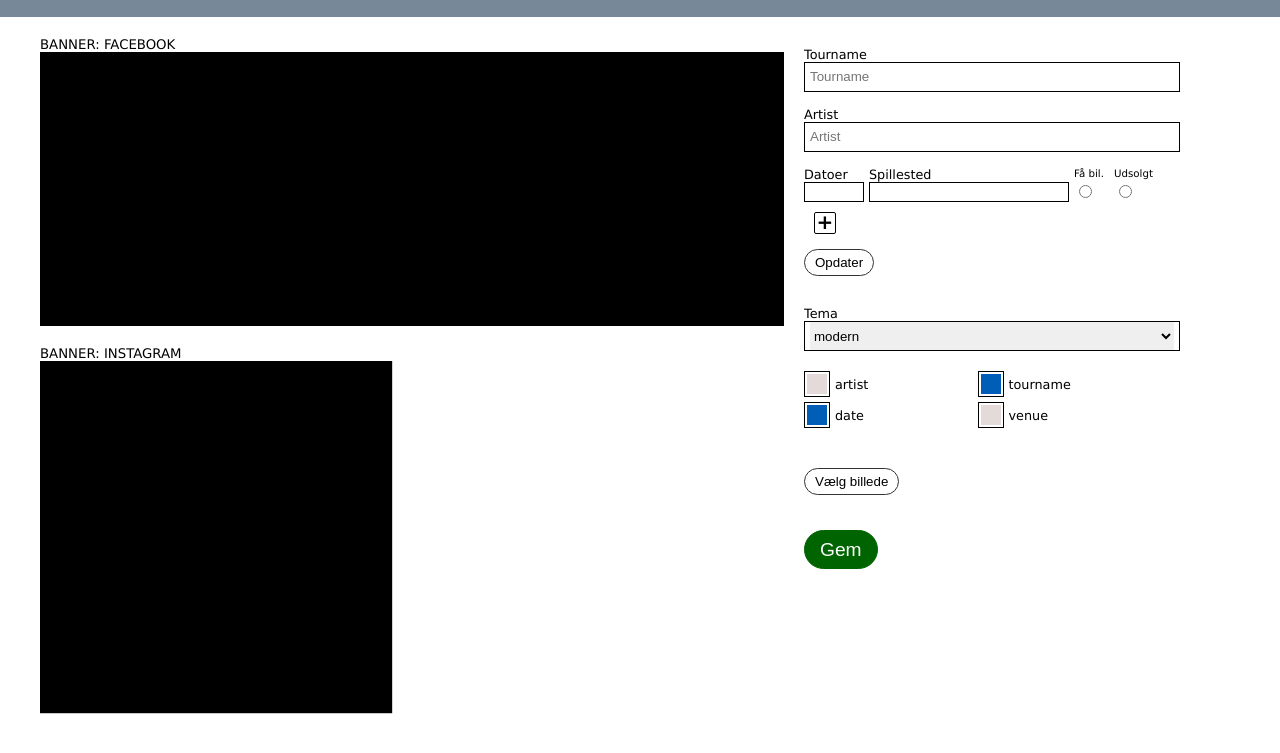
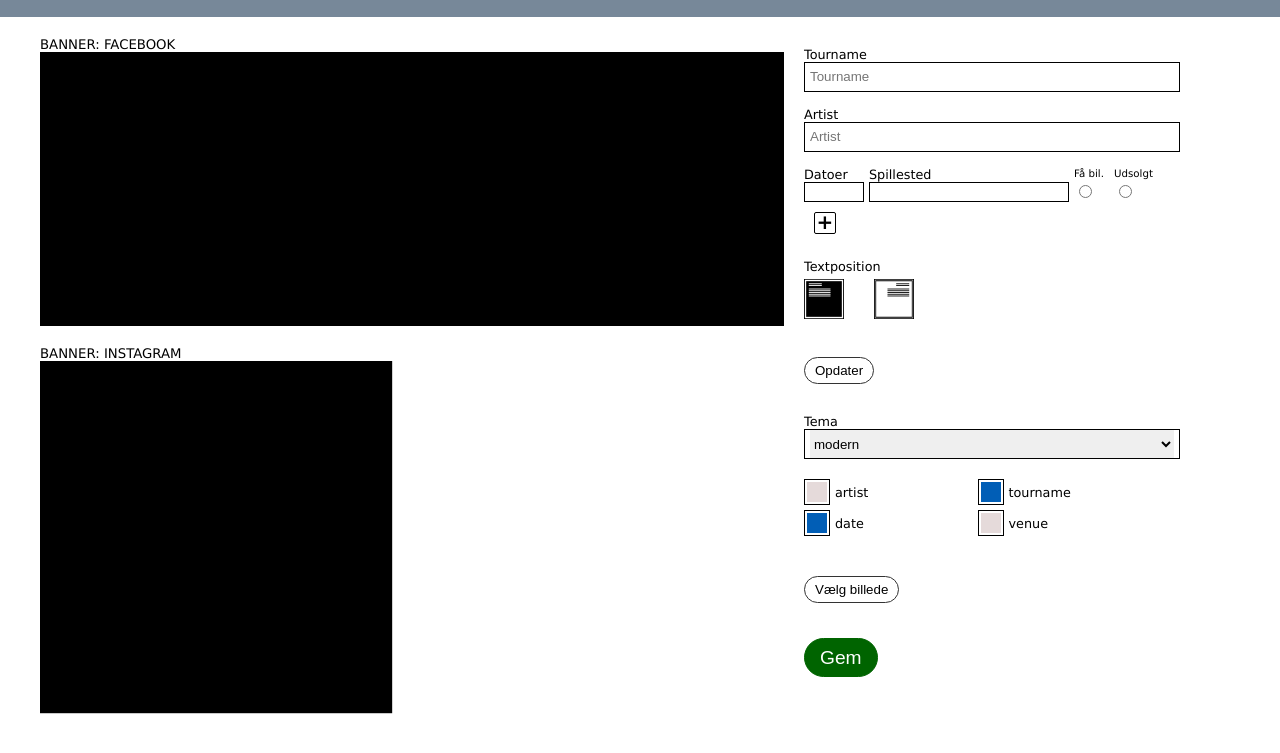
Before and after one commit to tegner/bannerdesigner, a website: page public/index.html in a window 1280 px wide. Shown: the part 61-814 px from the top of the page. Drawn offline with Linux system fonts and the light colour scheme.

Commit message:
textpos stuff

```diff
--- a/public/css/style.css
+++ b/public/css/style.css
@@ -738,3 +738,19 @@ h5 {
   width: 25px;
   height: 25px;
 }
+
+/**
+* Text positioning
+*/
+.button-textpos {
+  cursor: pointer;
+  width: 40px;
+}
+
+.button-textpos[data-chosen] {
+  filter: invert(100%);
+}
+
+.button-textpos--right {
+  transform: scaleX(-1);
+}
--- a/public/notjs/bannerdesigner.js
+++ b/public/notjs/bannerdesigner.js
@@ -396,6 +396,7 @@
     (function (STOREACTIONS) {
         STOREACTIONS["alterTheme"] = "alterTheme";
         STOREACTIONS["imageChange"] = "imageChange";
+        STOREACTIONS["setTextpos"] = "setTextpos";
         STOREACTIONS["setTheme"] = "setTheme";
         STOREACTIONS["setThemeName"] = "setThemeName";
     })(STOREACTIONS || (STOREACTIONS = {}));
@@ -405,6 +406,9 @@
         },
         _a[STOREACTIONS.imageChange] = function (context, payload) {
             context.commit(STOREACTIONS.imageChange, payload);
+        },
+        _a[STOREACTIONS.setTextpos] = function (context, payload) {
+            context.commit(STOREACTIONS.setTextpos, payload);
         },
         _a[STOREACTIONS.setTheme] = function (context, payload) {
             context.commit(STOREACTIONS.setTheme, payload);
@@ -469,12 +473,14 @@
     var STATENAMES;
     (function (STATENAMES) {
         STATENAMES["imageChange"] = "imageChange";
+        STATENAMES["textpos"] = "textpos";
         STATENAMES["theme"] = "theme";
         STATENAMES["themeName"] = "themeName";
     })(STATENAMES || (STATENAMES = {}));
     var defaultTheme = THEMENAMES.modern;
     var state = (_a$2 = {},
         _a$2[STATENAMES.imageChange] = false,
+        _a$2[STATENAMES.textpos] = 'left',
         _a$2[STATENAMES.theme] = themes[defaultTheme],
         _a$2[STATENAMES.themeName] = defaultTheme,
         _a$2);
@@ -489,6 +495,10 @@
         },
         _a$3[STOREACTIONS.imageChange] = function (state, payload) {
             state[STATENAMES.imageChange] = payload;
+            return state;
+        },
+        _a$3[STOREACTIONS.setTextpos] = function (state, payload) {
+            state[STATENAMES.textpos] = payload;
             return state;
         },
         _a$3[STOREACTIONS.setTheme] = function (state, payload) {
@@ -686,31 +696,34 @@
                     fontSize: 45,
                     header: 'Banner: Instagram',
                     height: 900,
-                    left: 20,
+                    left: 40,
                     ratio: 1 / 2.3,
                     top: 20,
                     type: RATIOTYPES.square,
                     width: 900,
+                    xPos: 40,
                 },
                 tall: {
                     fontSize: 36,
                     header: 'Banner: Skyskraper',
                     height: 600,
-                    left: 20,
+                    left: 40,
                     ratio: 16 / 9,
                     top: 20,
                     type: RATIOTYPES.tall,
                     width: 300,
+                    xPos: 40,
                 },
                 wide: {
                     fontSize: 55,
                     header: 'Banner: Facebook',
                     height: 700,
-                    left: 30,
+                    left: 60,
                     ratio: 7 / 19,
                     top: 30,
                     type: RATIOTYPES.wide,
                     width: 1900,
+                    xPos: 60,
                 },
             };
             this.currentCanvas = [];
@@ -726,12 +739,17 @@
             this.setTheme(this.state.theme);
             this.addAll();
             eventhandler.subscribe(STATENAMES.themeName, function (state) {
-                console.log('theme theme theme', state);
+                console.log('themeName themeName themeName', state);
                 _this.setTheme(state[STATENAMES.theme]);
             });
             eventhandler.subscribe(STATENAMES.theme, function (state) {
                 console.log('alter theme alter theme theme', state);
                 _this.setTheme(state[STATENAMES.theme]);
+            });
+            eventhandler.subscribe([STATENAMES.textpos], function (state) {
+                console.log(STATENAMES.textpos, state);
+                _this.state = __assign({}, state);
+                _this.setXPos();
             });
             eventhandler.subscribe([STATENAMES.imageChange], function (state) {
                 _this.imageChanged(state[STATENAMES.imageChange]);
@@ -936,24 +954,27 @@
         };
         CanvasCreator.prototype.addText = function (stuff, current) {
             return __awaiter(this, void 0, void 0, function () {
-                var artist, dates, tourname, canvasContext, configName, cfg, fontSize, tournameTop, headerString;
+                var artist, dates, tourname, canvasContext, configName, fontSize, top, xPos, tournameTop, headerString;
                 return __generator(this, function (_a) {
                     switch (_a.label) {
                         case 0:
                             artist = stuff.artist, dates = stuff.dates, tourname = stuff.tourname;
-                            canvasContext = current.canvasContext, configName = current.configName;
-                            cfg = this.canvasConfig[configName];
-                            fontSize = cfg.fontSize;
+                            canvasContext = current.canvasContext, configName = current.configName, fontSize = current.fontSize, top = current.top, xPos = current.xPos;
+                            // const cfg = this.canvasConfig[configName];
+                            // const { fontSize } = cfg;
                             return [4 /*yield*/, (canvasContext.font = this.canvasFont(configName))];
                         case 1:
+                            // const cfg = this.canvasConfig[configName];
+                            // const { fontSize } = cfg;
                             _a.sent();
-                            canvasContext.textAlign = 'left';
+                            // canvasContext.textAlign = 'left';
+                            canvasContext.textAlign = this.state.textpos;
                             canvasContext.textBaseline = 'top';
-                            tournameTop = cfg.top * 2;
+                            tournameTop = top * 2;
                             console.log('this.theme', this.theme, this.theme.artist);
                             headerString = "{" + this.theme.artist + artist.toUpperCase() + "}\n{" + this.theme.tourname + tourname.toUpperCase() + "}";
                             simpleTextStyler.setFont(canvasContext);
-                            return [4 /*yield*/, simpleTextStyler.drawText(canvasContext, headerString, cfg.left * 2, tournameTop, fontSize)];
+                            return [4 /*yield*/, simpleTextStyler.drawText(canvasContext, headerString, xPos, tournameTop, fontSize)];
                         case 2:
                             _a.sent();
                             this.bannerName = artist.replace(/\s/g, '-') + "_" + tourname.replace(/\s/g, '-');
@@ -964,15 +985,14 @@
                 });
             });
         };
-        CanvasCreator.prototype.addDates = function (datesInfo, cfgName, top, current) {
+        CanvasCreator.prototype.addDates = function (datesInfo, cfgName, topParam, current) {
             return __awaiter(this, void 0, void 0, function () {
-                var cfg, dateTexts, canvasContext, _loop_1, this_1, dates, datestexting, textTop;
+                var dateTexts, canvasContext, fontSize, top, xPos, _loop_1, this_1, dates, datestexting, textTop;
                 return __generator(this, function (_a) {
                     switch (_a.label) {
                         case 0:
-                            cfg = this.canvasConfig[cfgName];
                             dateTexts = [];
-                            canvasContext = current.canvasContext;
+                            canvasContext = current.canvasContext, fontSize = current.fontSize, top = current.top, xPos = current.xPos;
                             canvasContext.textBaseline = 'alphabetic';
                             return [4 /*yield*/, (canvasContext.font = this.canvasFont(cfgName))];
                         case 1:
@@ -1011,8 +1031,8 @@
                             }
                             simpleTextStyler.setFont(canvasContext);
                             datestexting = dateTexts.join('\n');
-                            textTop = top + cfg.top + cfg.fontSize;
-                            return [4 /*yield*/, simpleTextStyler.drawText(canvasContext, datestexting, cfg.left * 2, textTop, cfg.fontSize)];
+                            textTop = topParam + top + fontSize;
+                            return [4 /*yield*/, simpleTextStyler.drawText(canvasContext, datestexting, xPos, textTop, fontSize)];
                         case 2:
                             _a.sent();
                             return [2 /*return*/];
@@ -1031,6 +1051,14 @@
             currentCfg.canvasContext.stroke();
             currentCfg.canvasContext.fillStyle = this.theme.bgColor + ";";
             currentCfg.canvasContext.fillRect(0, 0, currentCfg.canvas.width, currentCfg.canvas.height);
+        };
+        CanvasCreator.prototype.setXPos = function () {
+            var _this = this;
+            this.currentCanvas.forEach(function (canvasObject) {
+                console.log('name name name', canvasObject);
+                canvasObject.xPos = _this.state.textpos === 'right' ? canvasObject.width - canvasObject.left : canvasObject.left;
+                console.log('name name name', canvasObject.xPos);
+            });
         };
         return CanvasCreator;
     }());
@@ -1518,6 +1546,58 @@
         return TourDates;
     }());
 
+    // <label class="margin-xl--r">
+    var TextPosition = /** @class */ (function () {
+        function TextPosition() {
+            this.buttonContainer = document.createElement('div');
+            this.container = document.createElement('div');
+            this.curDir = 'left';
+        }
+        TextPosition.prototype.render = function () {
+            this.container.className = 'form-element';
+            this.container.innerHTML = "<label class=\"form-label margin-s--b\">Textposition</label>";
+            this.container.appendChild(this.buttonContainer);
+            this.update();
+            return this.container;
+        };
+        TextPosition.prototype.posButton = function (dir, checked) {
+            var _this = this;
+            var el = document.createElement('label');
+            el.className = 'margin-xl--r';
+            var inputEl = document.createElement('input');
+            inputEl.checked = checked;
+            inputEl.dataset.dir = dir;
+            inputEl.name = 'textpos';
+            inputEl.type = 'radio';
+            inputEl.style.display = 'none';
+            inputEl.addEventListener('change', function (ev) {
+                var _a;
+                var dir = (_a = ev.target.dataset.dir) !== null && _a !== void 0 ? _a : 'left';
+                _this.curDir = dir;
+                _this.update();
+                store.dispatch(STOREACTIONS.setTextpos, dir);
+            });
+            el.appendChild(inputEl);
+            // add graphic
+            var img = document.createElement('img');
+            img.src = checked ? "left_neg.svg" : "left.svg";
+            img.className = "button-textpos button-textpos--" + dir;
+            el.appendChild(img);
+            return el;
+        };
+        TextPosition.prototype.update = function () {
+            var _this = this;
+            while (this.buttonContainer.firstChild) {
+                this.buttonContainer.firstChild.remove();
+            }
+            ['left', 'right'].forEach(function (dir) {
+                var checked = dir === _this.curDir;
+                _this.buttonContainer.appendChild(_this.posButton(dir, checked));
+            });
+        };
+        return TextPosition;
+    }());
+
     var formElement = function (name) { return "\n  <div class=\"form-element\">\n    <label class=\"form-label\">" + name + "</label>\n    <input class=\"form-input\" name=\"" + name.toLocaleLowerCase() + "\" type=\"text\" value=\"\" id=\"bdTourname\" placeholder=\"" + name + "\" />\n  </div>\n"; };
     function createForm() {
         var canvascontainer = document.getElementById('canvascontainer');
@@ -1548,11 +1628,14 @@
         /** TourDates */
         var tourDates = new TourDates();
         textContainer.appendChild(tourDates.render());
+        /** TextPosition */
+        var textPosition = new TextPosition();
+        textContainer.appendChild(textPosition.render());
         /**
          * update button
          */
         var updateButton = document.createElement('button');
-        updateButton.className = 'button';
+        updateButton.className = 'button margin-xl--t';
         updateButton.value = 'submit';
         updateButton.innerText = 'Opdater';
         updateButton.addEventListener('click', function (ev) {
--- a/src/canvascreator/canvascreator.ts
+++ b/src/canvascreator/canvascreator.ts
@@ -37,10 +37,10 @@ export interface ICanvasConfig {
   fontSize: number;
   header: string;
   height: number;
-
   left: number;
   ratio: number;
   top: number;
   type: string;
   width: number;
+  xPos: number;
 }
--- a/src/util/initialstate.ts
+++ b/src/util/initialstate.ts
@@ -2,12 +2,14 @@ import { IThemeObject, THEMENAMES, themes } from '../canvascreator/themes';
 
 export enum STATENAMES {
   imageChange = 'imageChange',
+  textpos = 'textpos',
   theme = 'theme',
   themeName = 'themeName',
 }
 
 export interface IStoreState {
   [STATENAMES.imageChange]: boolean;
+  [STATENAMES.textpos]: 'left' | 'right';
   [STATENAMES.theme]: IThemeObject;
   [STATENAMES.themeName]: string;
 }
@@ -16,6 +18,7 @@ const defaultTheme = THEMENAMES.modern;
 
 export default {
   [STATENAMES.imageChange]: false,
+  [STATENAMES.textpos]: 'left',
   [STATENAMES.theme]: themes[defaultTheme],
   [STATENAMES.themeName]: defaultTheme,
 };
--- a/src/util/store/actions.ts
+++ b/src/util/store/actions.ts
@@ -1,6 +1,7 @@
 export enum STOREACTIONS {
   alterTheme = 'alterTheme',
   imageChange = 'imageChange',
+  setTextpos = 'setTextpos',
   setTheme = 'setTheme',
   setThemeName = 'setThemeName',
 }
@@ -12,6 +13,9 @@ export default {
   [STOREACTIONS.imageChange](context, payload) {
     context.commit(STOREACTIONS.imageChange, payload);
   },
+  [STOREACTIONS.setTextpos](context, payload) {
+    context.commit(STOREACTIONS.setTextpos, payload);
+  },
   [STOREACTIONS.setTheme](context, payload) {
     context.commit(STOREACTIONS.setTheme, payload);
   },
--- a/src/util/store/mutations.ts
+++ b/src/util/store/mutations.ts
@@ -13,6 +13,11 @@ export default {
 
     return state;
   },
+  [STOREACTIONS.setTextpos](state, payload) {
+    state[STATENAMES.textpos] = payload;
+
+    return state;
+  },
   [STOREACTIONS.setTheme](state, payload) {
     state[STATENAMES.theme] = payload;
 
```
Also changed, not shown: src/canvascreator/index.ts (+32 -15 lines), src/formcreator/index.ts (+6 -1 lines), src/formcreator/textposition.ts (added, +69 -0 lines), public/left.svg (added), public/left_neg.svg (added).
